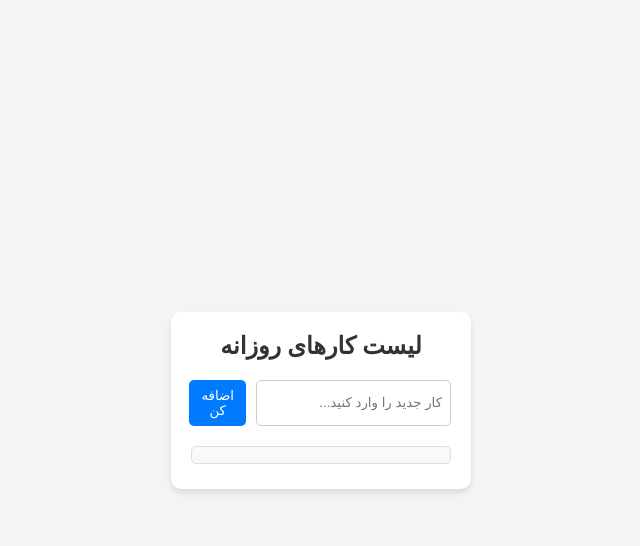
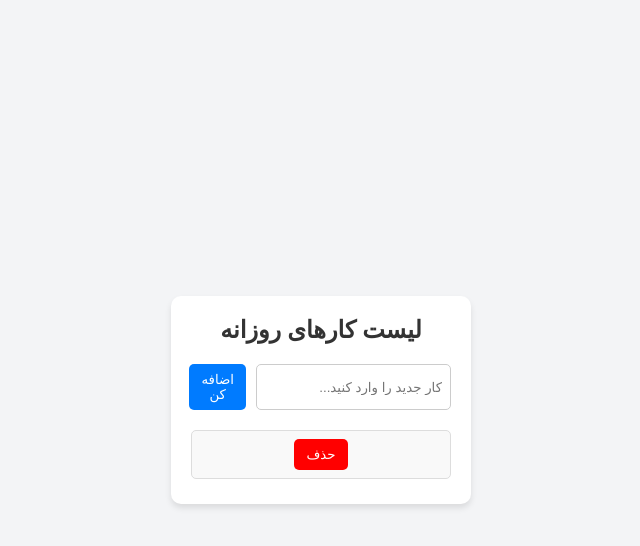
Before and after one commit to Zeynab-jalalian/To-Do-List, a plain HTML site: page index.html in a window 1280 px wide. Both pictures are taken after a click on the button "اضافه کن". Shown: the whole page, without its empty margins (319-959 px from the left). Drawn offline with Linux system fonts and the light colour scheme.

Commit message:
step 3 js

```diff
--- a/script.js
+++ b/script.js
@@ -7,4 +7,12 @@ btn.addEventListener('click',function(){
    li.innerHTML=input.value;
    ul.appendChild(li);
    input.value='';
-})
+  let button=document.createElement('button');
+  li.appendChild(button);
+  button.innerHTML='حذف';
+  button.style.background='red';
+   button.addEventListener('click',function(){
+    li.remove();
+   })
+
+   })
```
Also changed, not shown: style.css (line endings or trailing spaces).
